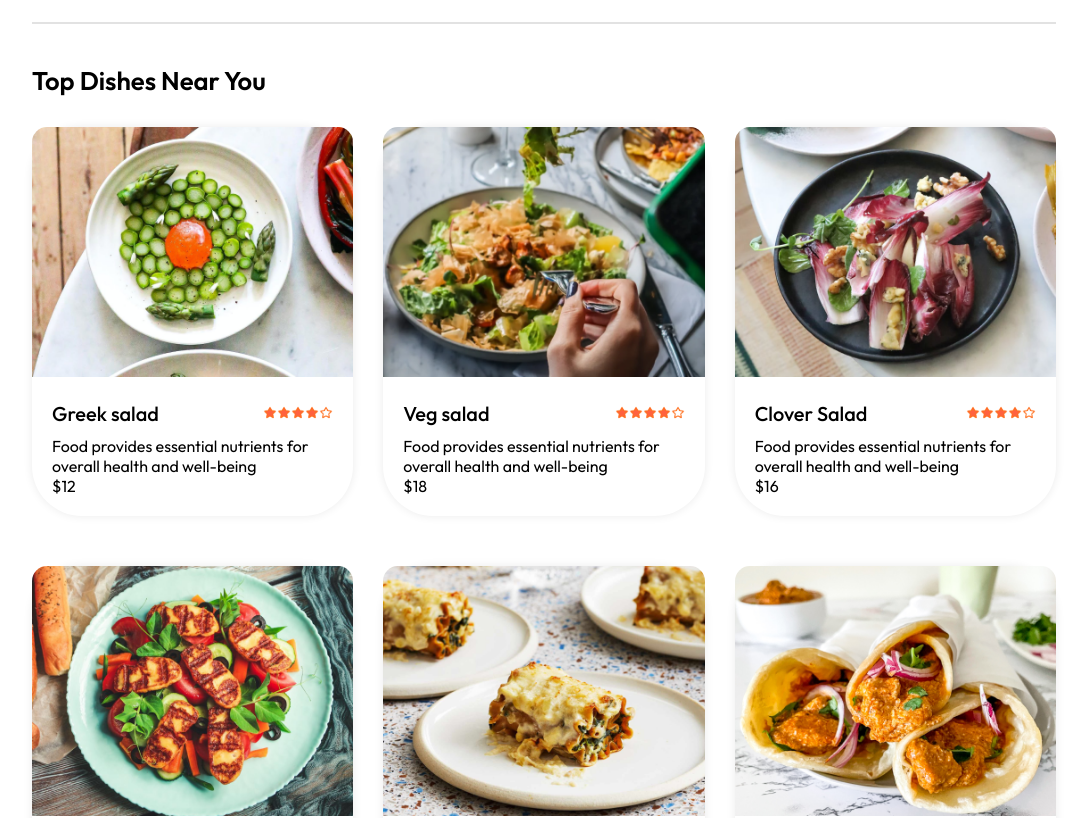
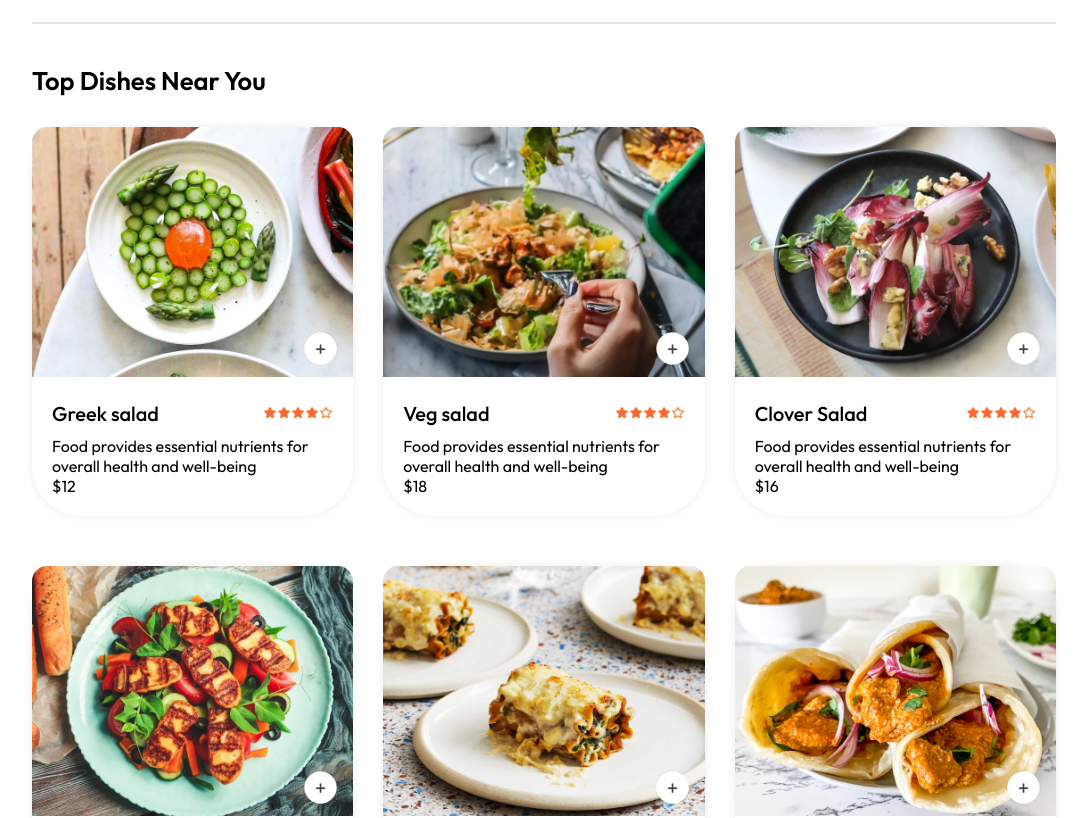
Before and after one commit to Wazhingtonn84/Food-Delivery-System, a React (Vite) app: page / in a window 1280 px wide. Shown: the part 880-1698 px from the top of the page, without its empty margins (96-1183 px from the left). Built offline with nearby package versions, Linux system fonts and the light colour scheme.

Commit message:
Dishes counter

```diff
--- a/src/components/FoodItem/FoodItem.css
+++ b/src/components/FoodItem/FoodItem.css
@@ -37,3 +37,32 @@
     font-weight: 500;
     margin: 10px 0px;
 }
+
+.food-item-img-container{
+    position: relative;
+}
+
+.food-item-img-container .add{
+    width: 35px;
+    position: absolute;
+    bottom: 15px;
+    right: 15px;
+    cursor: pointer;
+    border-radius: 50%;
+}
+
+.food-item-counter{
+    position: absolute;
+    bottom: 15px;
+    right: 15px;
+    display: flex;
+    align-items: center;
+    gap: 10px;
+    padding: 6px;
+    border-radius: 50px;
+    background-color: white;
+}
+
+.food-item-counter img{
+    width: 30px;
+}
--- a/src/components/FoodItem/FoodItem.jsx
+++ b/src/components/FoodItem/FoodItem.jsx
@@ -1,12 +1,23 @@
-import React from 'react'
+import React, {useState} from 'react'
 import "./FoodItem.css";
 import { assets } from '../../assets/assets';
 
 const FoodItem = ({id, name, price, description, image}) => {
+
+  const [itemCount, setItemCount]=useState(0)
+
   return (
     <div className='food-item'>
       <div className="food-item-img-container">
         <img src={image} alt="" className="food-item-image" />
+        {!itemCount
+            ?<img className="add" onClick={()=>setItemCount(prev=>prev+1)} src={assets.add_icon_white} alt="" />
+            :<div className="food-item-counter">
+              <img onClick={()=>setItemCount(prev=>prev-1)} src={assets.remove_icon_red} alt="" />
+              <p>{itemCount}</p>
+              <img onClick={()=>setItemCount(prev=>prev+1)} src={assets.add_icon_green} alt="" />
+            </div>
+        }
       </div>
       <div className="food-item-info">
         <div className="food-item-name-rating">
```
